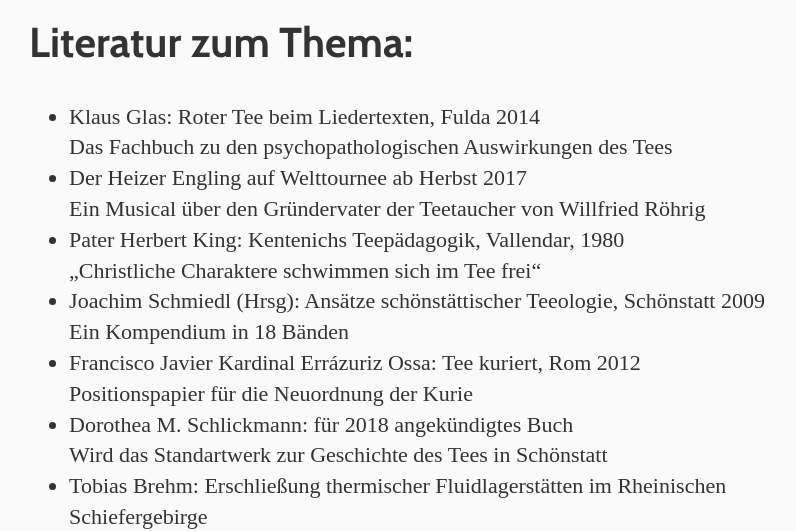
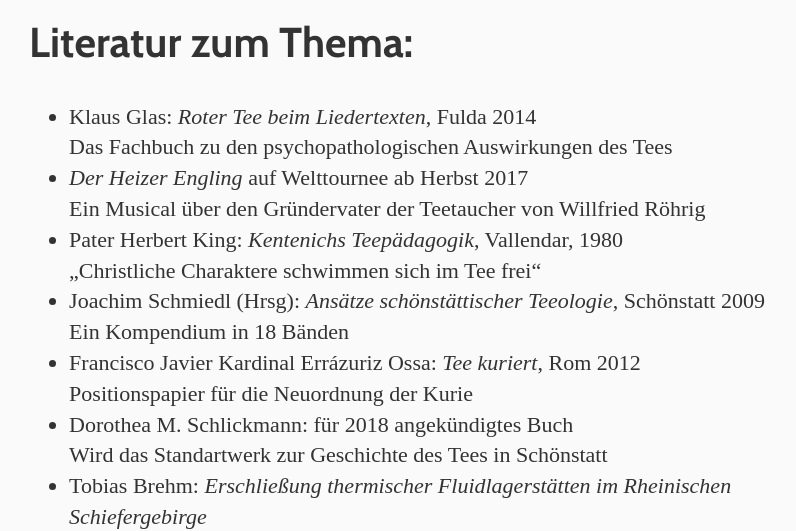
Before and after one commit to Bonifatius/bonifatius.github.io, a Jekyll site: the page built from _posts/2017-04-01-alternative-zu-suedlink.md, in a window 1280 px wide and 900 px high, scrolled down 2353 px, cut to the strip 156-687 px from the top of the window. Shown: the whole strip, without its empty margins (27-823 px from the left). Built offline with Jekyll 4.4.1, drawn with Linux system fonts in a browser that asks for light colours; some web fonts are replaced; comment, search, counter and statistics services are not loaded.

```diff
--- a/_posts/2017-04-01-alternative-zu-suedlink.md
+++ b/_posts/2017-04-01-alternative-zu-suedlink.md
@@ -31,18 +31,18 @@ Hoffnungen auf ein Nutzen als Jungbrunnen werden von Ursula F. eine Besseren bel
 
 # Literatur zum Thema:
 
-* Klaus Glas: Roter Tee beim Liedertexten, Fulda 2014
+* Klaus Glas: *Roter Tee beim Liedertexten*, Fulda 2014
   Das Fachbuch zu den psychopathologischen Auswirkungen des Tees
-* Der Heizer Engling auf Welttournee ab Herbst 2017
+* *Der Heizer Engling* auf Welttournee ab Herbst 2017
   Ein Musical über den Gründervater der Teetaucher von Willfried Röhrig
-* Pater Herbert King: Kentenichs Teepädagogik,  Vallendar, 1980
+* Pater Herbert King: *Kentenichs Teepädagogik*,  Vallendar, 1980
   „Christliche Charaktere schwimmen sich im Tee frei“
-* Joachim Schmiedl (Hrsg): Ansätze schönstättischer Teeologie, Schönstatt 2009
+* Joachim Schmiedl (Hrsg): *Ansätze schönstättischer Teeologie*, Schönstatt 2009
   Ein Kompendium in 18 Bänden
-* Francisco Javier Kardinal Errázuriz Ossa: Tee kuriert, Rom 2012
+* Francisco Javier Kardinal Errázuriz Ossa: *Tee kuriert*, Rom 2012
   Positionspapier für die Neuordnung der Kurie
 * Dorothea M. Schlickmann: für 2018 angekündigtes Buch
   Wird das Standartwerk zur Geschichte des Tees in Schönstatt
-* Tobias Brehm: Erschließung thermischer Fluidlagerstätten im Rheinischen Schiefergebirge
+* Tobias Brehm: *Erschließung thermischer Fluidlagerstätten im Rheinischen Schiefergebirge*
 
 ![]({{site.baseurl}}//images/teelink-deutschland_full.png)
```
